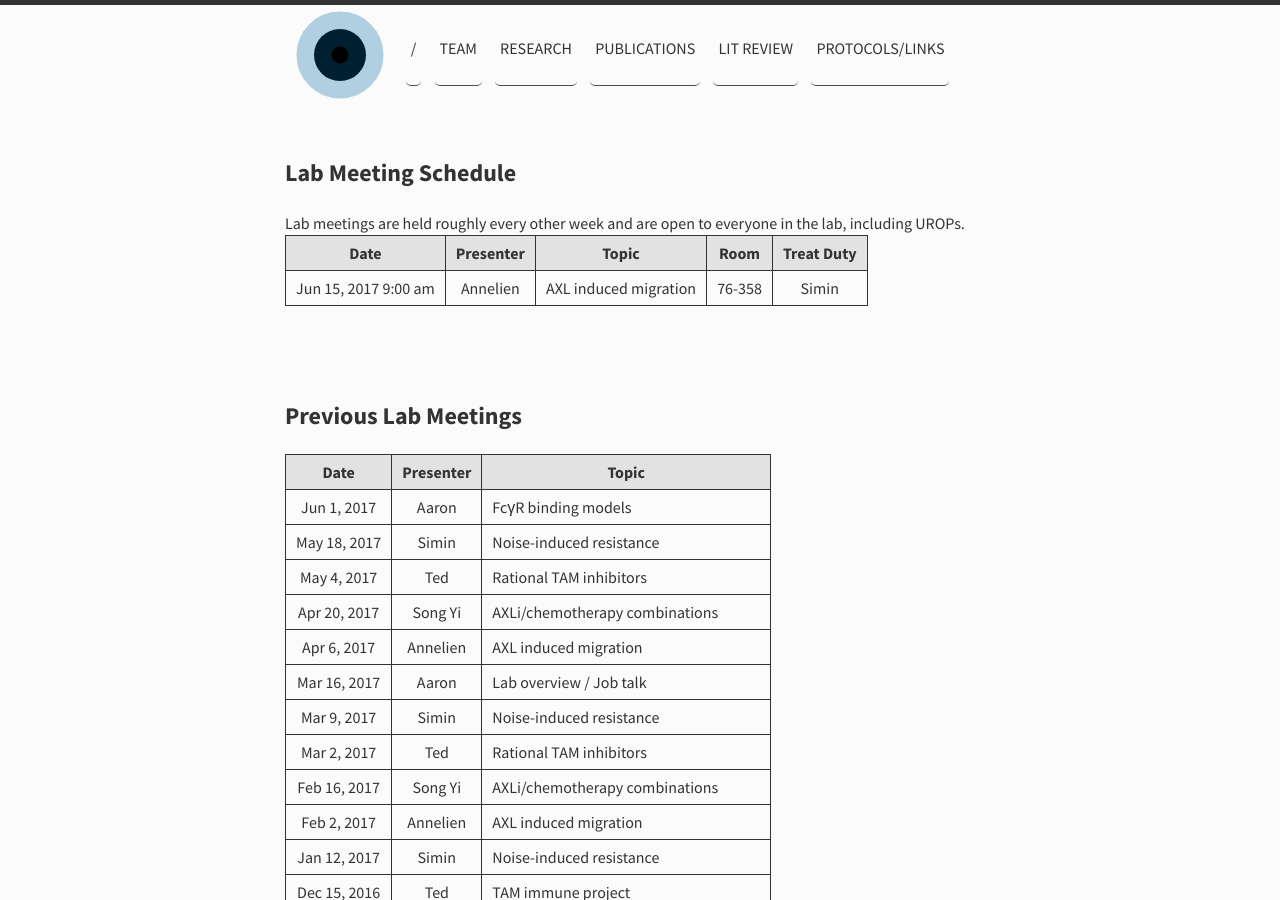
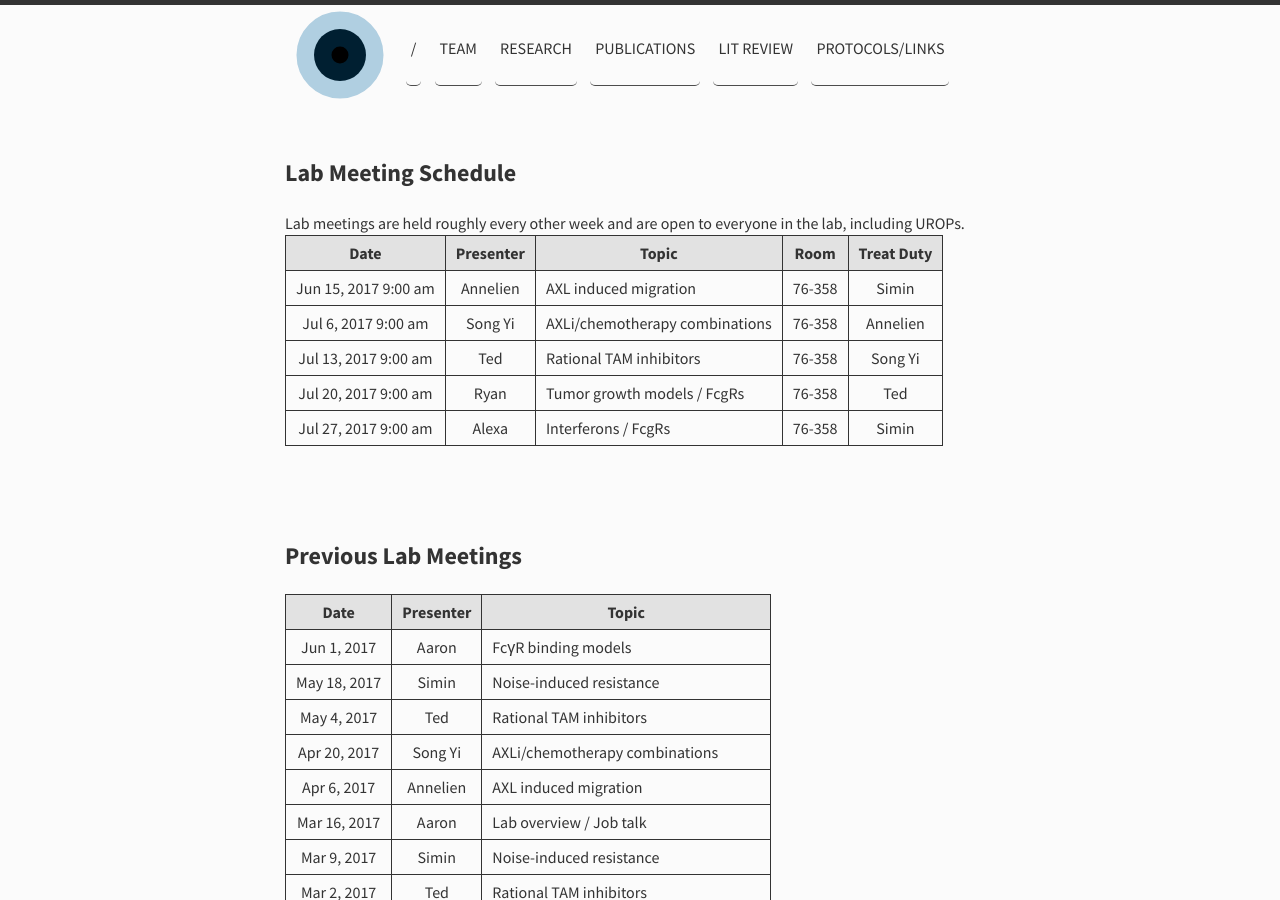
Before and after one commit to meyer-lab/asmlab.org, a Jekyll site: the page built from team/lab_meeting.html, in a window 1280 px wide and 900 px high. Built offline with Jekyll 4.4.1, drawn with Linux system fonts in a browser that asks for light colours; nearby versions of some CDN libraries; comment, search, counter and statistics services are not loaded.

Commit message:
Update meetings.yml

```diff
--- a/_data/meetings.yml
+++ b/_data/meetings.yml
@@ -2,13 +2,11 @@
   presenter: Annelien
   topic: AXL induced migration
   room: 76-358
-  treats: Ted
 
 - date: 2017-04-20 09:00:00
   presenter: Song Yi
   topic: AXLi/chemotherapy combinations
   room: 76-358
-  treats: Simin
 
 - date: 2017-05-04 09:00:00
   presenter: Ted
@@ -31,6 +29,32 @@
 - date: 2017-06-15 09:00:00
   presenter: Annelien
   topic: AXL induced migration
+  room: 76-358
+  treats: Simin
+
+
+
+- date: 2017-07-06 09:00:00
+  presenter: Song Yi
+  topic: AXLi/chemotherapy combinations
+  room: 76-358
+  treats: Annelien
+
+- date: 2017-07-13 09:00:00
+  presenter: Ted
+  topic: Rational TAM inhibitors
+  room: 76-358
+  treats: Song Yi
+
+- date: 2017-07-20 09:00:00
+  presenter: Ryan
+  topic: Tumor growth models / FcgRs
+  room: 76-358
+  treats: Ted
+
+- date: 2017-07-27 09:00:00
+  presenter: Alexa
+  topic: Interferons / FcgRs
   room: 76-358
   treats: Simin
 
```
